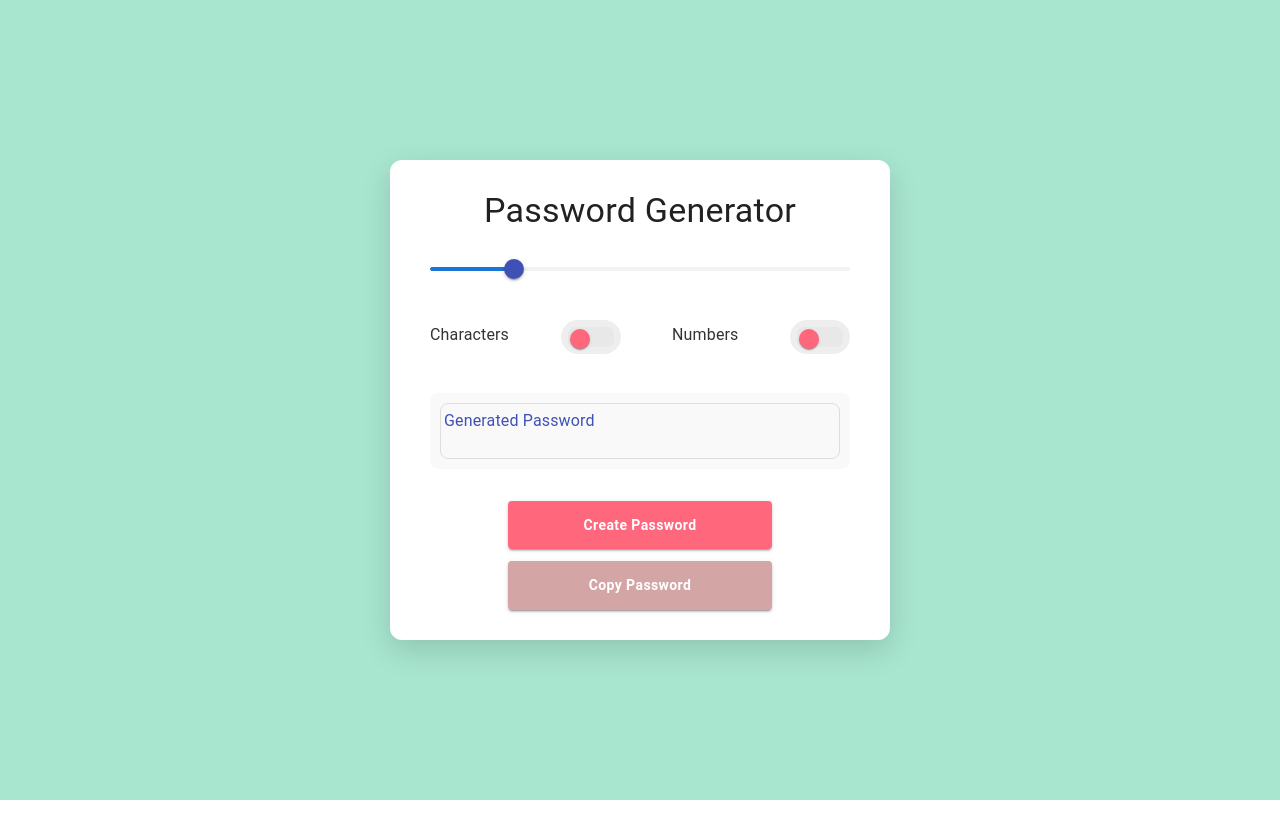
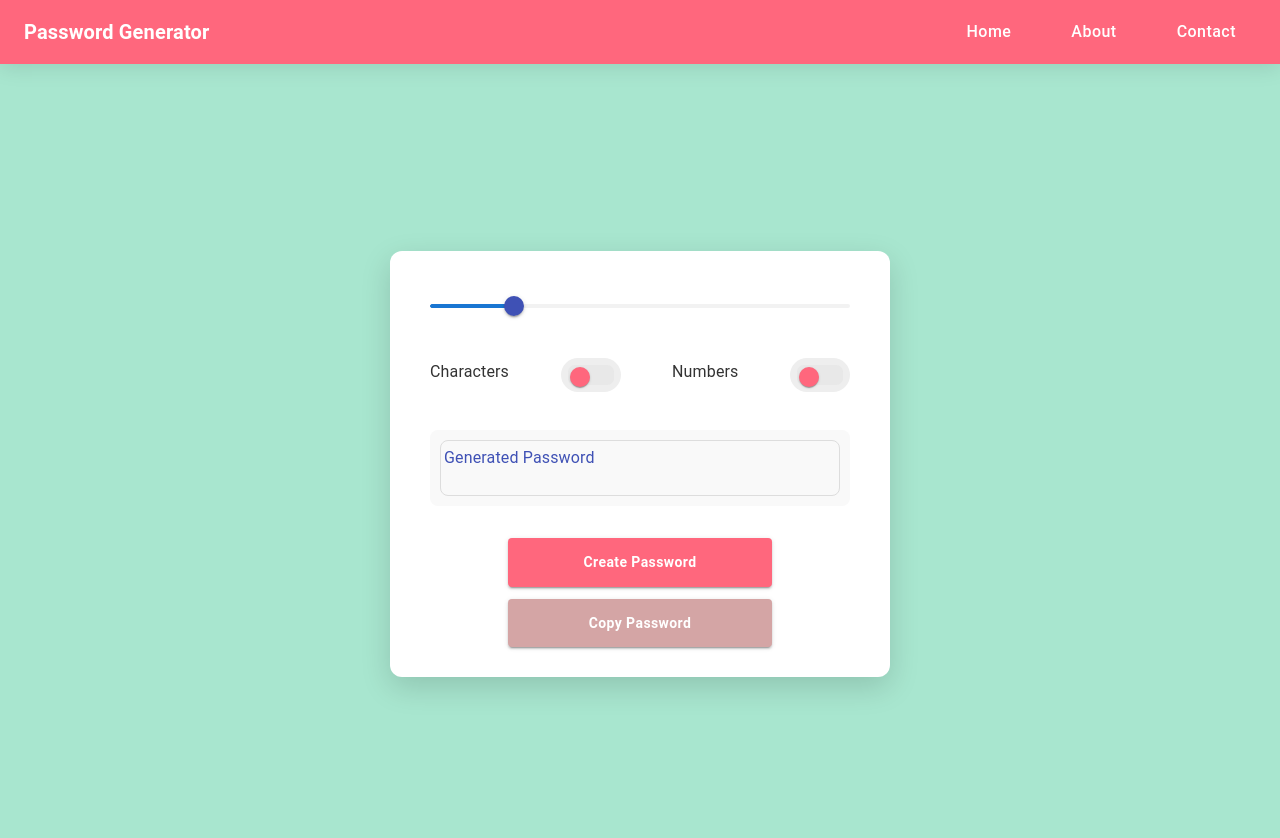
Before and after one commit to Cazman06/password-generator, a Next.js app: page / in a window 1280 px wide. Shown: the top 838 px of the page. Before the commit the page ends 800 px from the top, so only its background shows below. Built offline with nearby package versions, Linux system fonts and the light colour scheme.

Commit message:
Navigation bar added

```diff
--- /dev/null
+++ b/src/app/components/navigationbar.js
@@ -0,0 +1,55 @@
+// components/Navbar.js
+
+import React from 'react';
+import { AppBar, Toolbar, Typography, Button, Box } from '@mui/material';
+import { styled } from '@mui/system';
+import Link from 'next/link';
+
+// Custom styling for the Navbar
+const StyledAppBar = styled(AppBar)`
+  background-color: #FF677D; /* Soft pink color */
+  box-shadow: 0px 4px 20px rgba(0, 0, 0, 0.1);
+`;
+
+const NavLinks = styled(Box)`
+  margin-left: auto;
+  display: flex;
+  gap: 20px;
+`;
+
+const NavButton = styled(Button)`
+  color: white;
+  text-transform: none;
+  font-size: 16px;
+  border-radius: 12px;
+  padding: 10px 20px;
+  &:hover {
+    background-color: rgba(255, 103, 125, 0.3); /* Lighter pink on hover */
+  }
+`;
+
+export default function Navbar() {
+  return (
+    <StyledAppBar position="sticky">
+      <Toolbar>
+        {/* App name/logo */}
+        <Typography variant="h6" sx={{ flexGrow: 1, fontWeight: 'bold' }}>
+          Password Generator
+        </Typography>
+
+        {/* Navigation buttons */}
+        <NavLinks>
+          <Link href="/" passHref>
+            <NavButton>Home</NavButton>
+          </Link>
+          <Link href="/about" passHref>
+            <NavButton>About</NavButton>
+          </Link>
+          <Link href="/contact" passHref>
+            <NavButton>Contact</NavButton>
+          </Link>
+        </NavLinks>
+      </Toolbar>
+    </StyledAppBar>
+  );
+}
--- a/src/app/layout.js
+++ b/src/app/layout.js
@@ -1,5 +1,9 @@
+'use client'
+
 import { Geist, Geist_Mono } from "next/font/google";
 import "./globals.css";
+import NavBar from './components/navigationbar';
+import PasswordGenerator from './page';
 
 const geistSans = Geist({
   variable: "--font-geist-sans",
@@ -11,15 +15,12 @@ const geistMono = Geist_Mono({
   subsets: ["latin"],
 });
 
-export const metadata = {
-  title: "PasswordZero"
-};
-
-export default function RootLayout({ children }) {
+export default function RootLayout() {
   return (
     <html lang="en">
       <body className={`${geistSans.variable} ${geistMono.variable}`}>
-        {children}
+        <NavBar></NavBar>
+        <PasswordGenerator></PasswordGenerator>
       </body>
     </html>
   );
--- a/src/app/page.js
+++ b/src/app/page.js
@@ -195,8 +195,6 @@ const PasswordGenerator = () => {
   return (
     <StyledContainer>
       <StyledPaper>
-        <Typography variant="h4" gutterBottom>Password Generator</Typography>
-
         <StyledSlider
           defaultValue={20}
           value={length}
```
